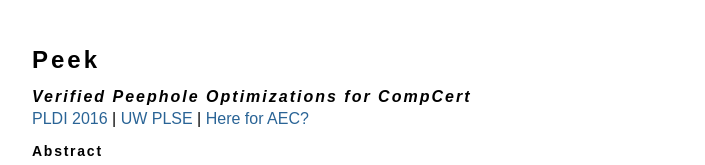
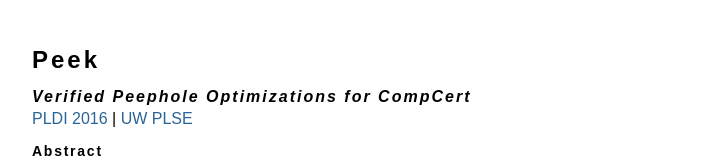
Before and after one commit to uwplse/peek, a plain HTML site: page web/index.html in a window 1280 px wide. Shown: the top 165 px of the page, without its empty margins (283-988 px from the left). Drawn offline with Linux system fonts and the light colour scheme.

Commit message:
removing AEC links

```diff
--- a/web/index.html
+++ b/web/index.html
@@ -11,8 +11,6 @@
 	<a href="http://conf.researchr.org/event/pldi-2016/pldi-2016-papers-verified-peephole-optimizations-for-compcert-">PLDI 2016</a>
 	|
 	<a href="http://uwplse.org">UW PLSE</a>
-	|
-	<a href="/AEC">Here for AEC?</a>
 	<div id="intro">
 		<h3>Abstract</h3>
 		<p>
```
